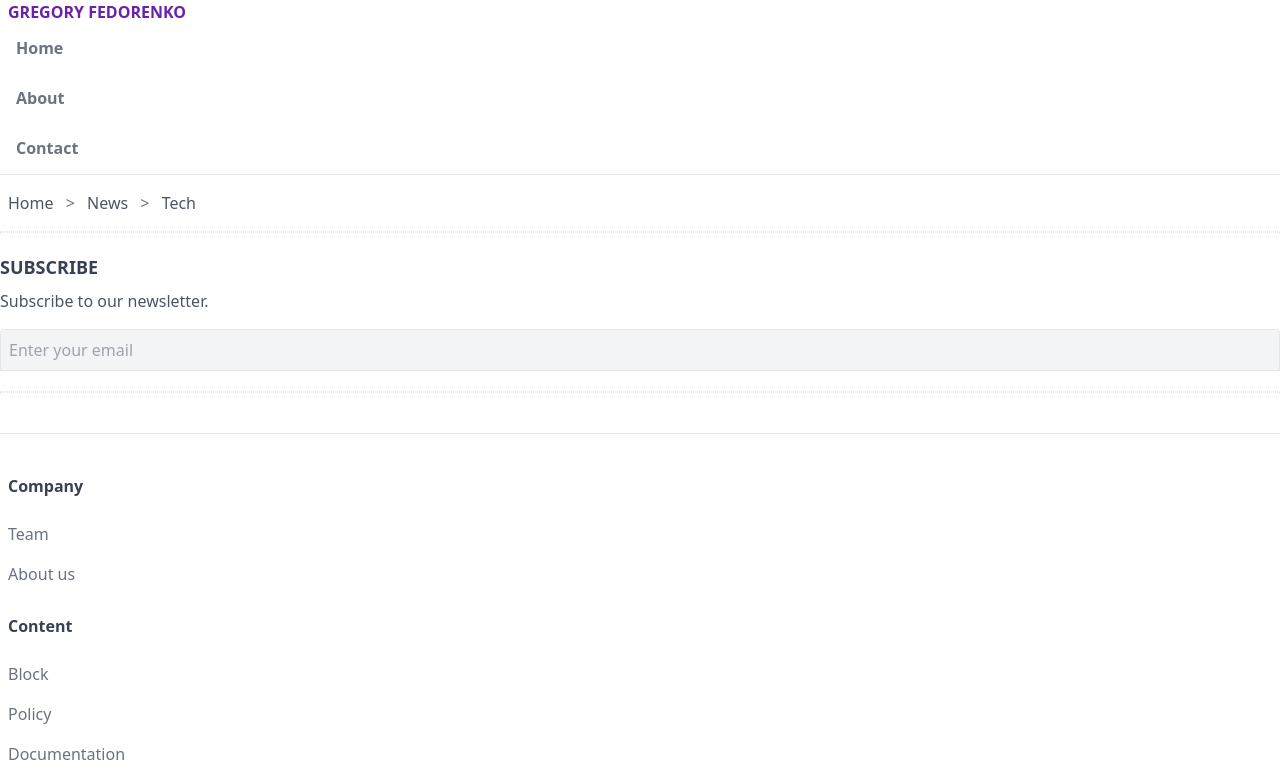
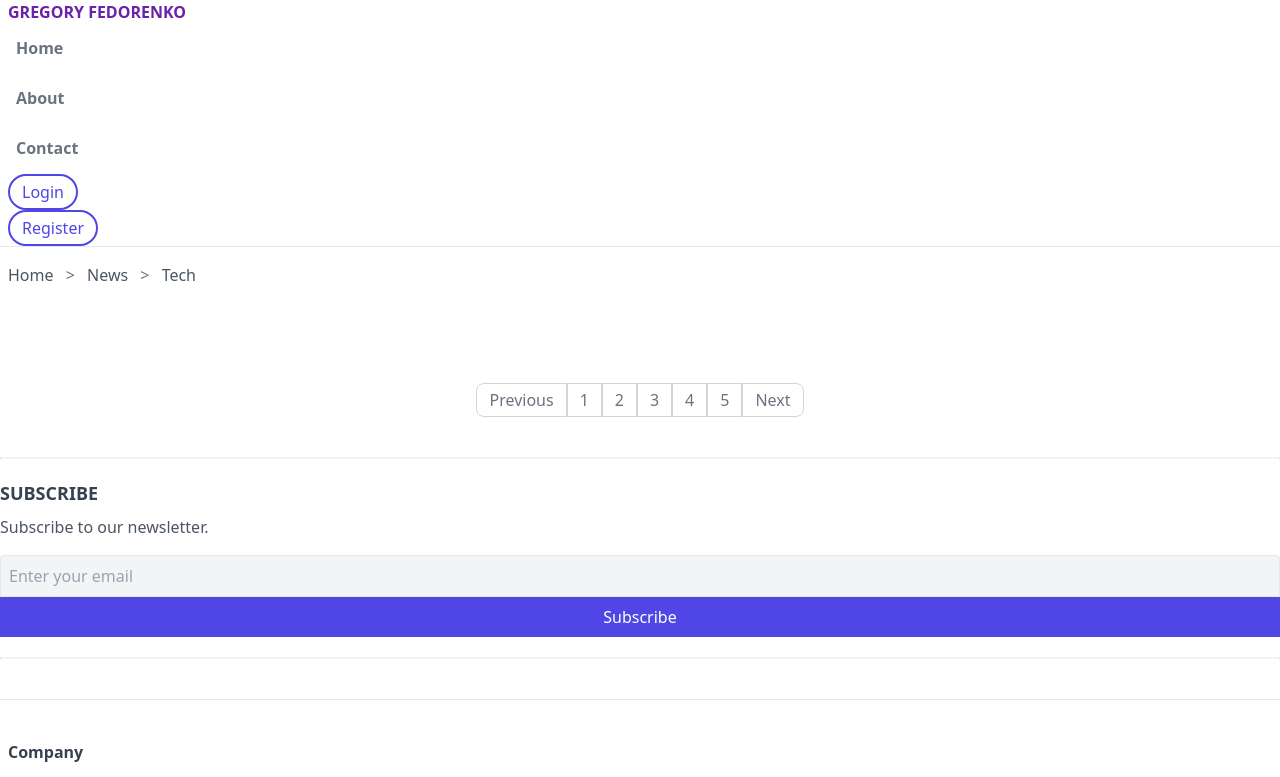
Before and after one commit to GregFedy/pet-tailwind, a website: page index.html in a window 1280 px wide. Shown: the top 777 px of the page. Drawn offline with Linux system fonts and the light colour scheme.

Commit message:
feat: add buttons and pagination

```diff
--- a/index.html
+++ b/index.html
@@ -36,6 +36,22 @@
             >
           </li>
         </ul>
+        <ul>
+          <li>
+            <button
+              class="py-1 px-3 border-2 rounded-full border-indigo-600 text-indigo-600 hover:text-white hover:bg-indigo-800 focus:outline-none focus:ring focus:ring-violet-300"
+            >
+              Login
+            </button>
+          </li>
+          <li>
+            <button
+              class="py-1 px-3 border-2 rounded-full border-indigo-600 text-indigo-600 hover:text-white hover:bg-indigo-800 focus:outline-none focus:ring focus:ring-violet-300"
+            >
+              Register
+            </button>
+          </li>
+        </ul>
       </nav>
     </header>
 
@@ -49,6 +65,61 @@
           <span class="mx-2 text-gray-500">&gt;</span>
           <a class="text-gray-600 hover:text-gray-900" href="#">Tech</a>
         </div>
+      </div>
+
+      <!-- pagination -->
+      <div class="mt-20 mb-10">
+        <ul class="flex justify-center">
+          <li>
+            <a
+              class="inline-block py-1 px-3 border border-gray-300 text-gray-500 hover:bg-gray-100 hover:text-gray-700 rounded-l-lg"
+              href="#"
+              >Previous</a
+            >
+          </li>
+          <li>
+            <a
+              class="inline-block py-1 px-3 border border-gray-300 text-gray-500 hover:bg-gray-100 hover:text-gray-700"
+              href="#"
+              >1</a
+            >
+          </li>
+          <li>
+            <a
+              class="inline-block py-1 px-3 border border-gray-300 text-gray-500 hover:bg-gray-100 hover:text-gray-700"
+              href="#"
+              >2</a
+            >
+          </li>
+          <li>
+            <a
+              class="inline-block py-1 px-3 border border-gray-300 text-gray-500 hover:bg-gray-100 hover:text-gray-700"
+              href="#"
+              >3</a
+            >
+          </li>
+          <li>
+            <a
+              class="inline-block py-1 px-3 border border-gray-300 text-gray-500 hover:bg-gray-100 hover:text-gray-700"
+              href="#"
+              >4</a
+            >
+          </li>
+          <li>
+            <a
+              class="inline-block py-1 px-3 border border-gray-300 text-gray-500 hover:bg-gray-100 hover:text-gray-700"
+              href="#"
+              >5</a
+            >
+          </li>
+          <li>
+            <a
+              class="inline-block py-1 px-3 border border-gray-300 text-gray-500 hover:bg-gray-100 hover:text-gray-700 rounded-r-lg"
+              href="#"
+              >Next</a
+            >
+          </li>
+        </ul>
       </div>
 
       <!-- divider -->
@@ -65,6 +136,11 @@
           placeholder="Enter your email"
           type="email"
         />
+        <button
+          class="px-4 py-2 bg-indigo-600 text-white roundend-b w-full hover:bg-indigo-800"
+        >
+          Subscribe
+        </button>
       </div>
 
       <!-- divider -->
```
Also changed, not shown: public/styles.css.
